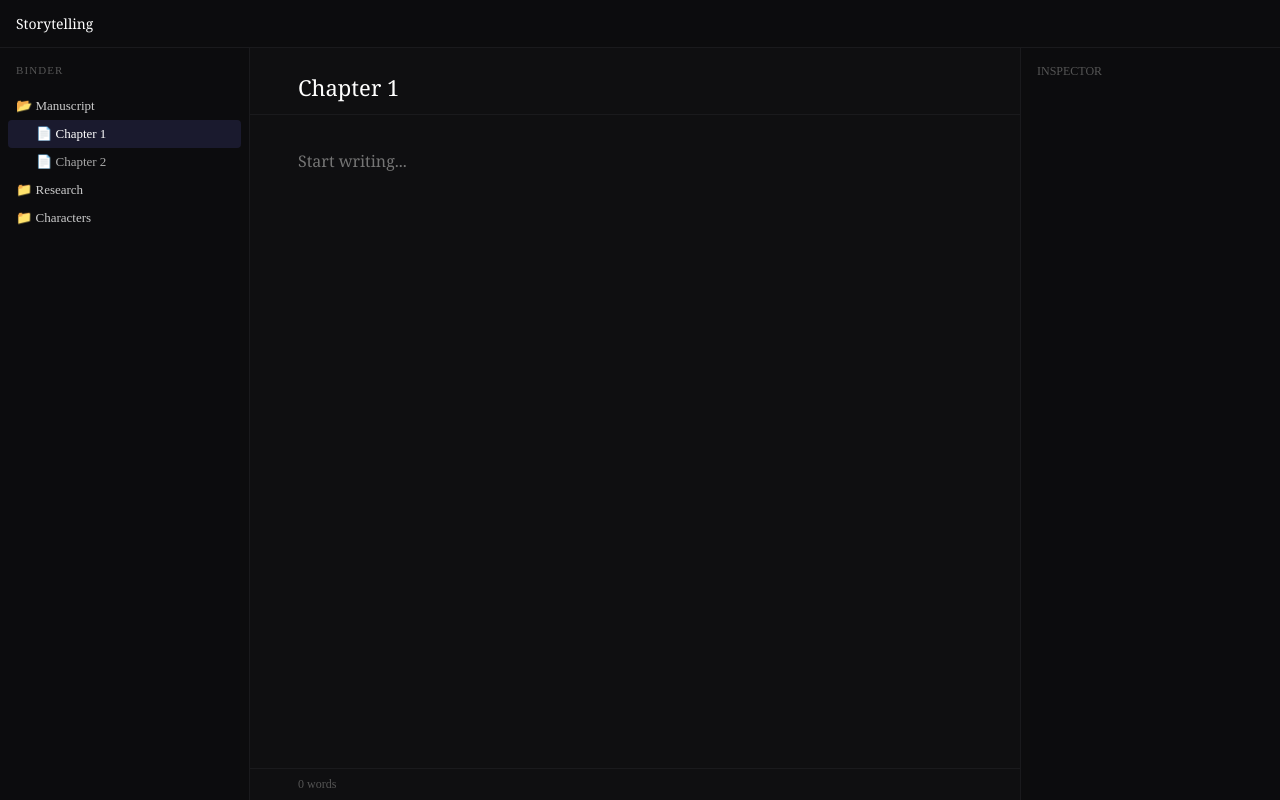
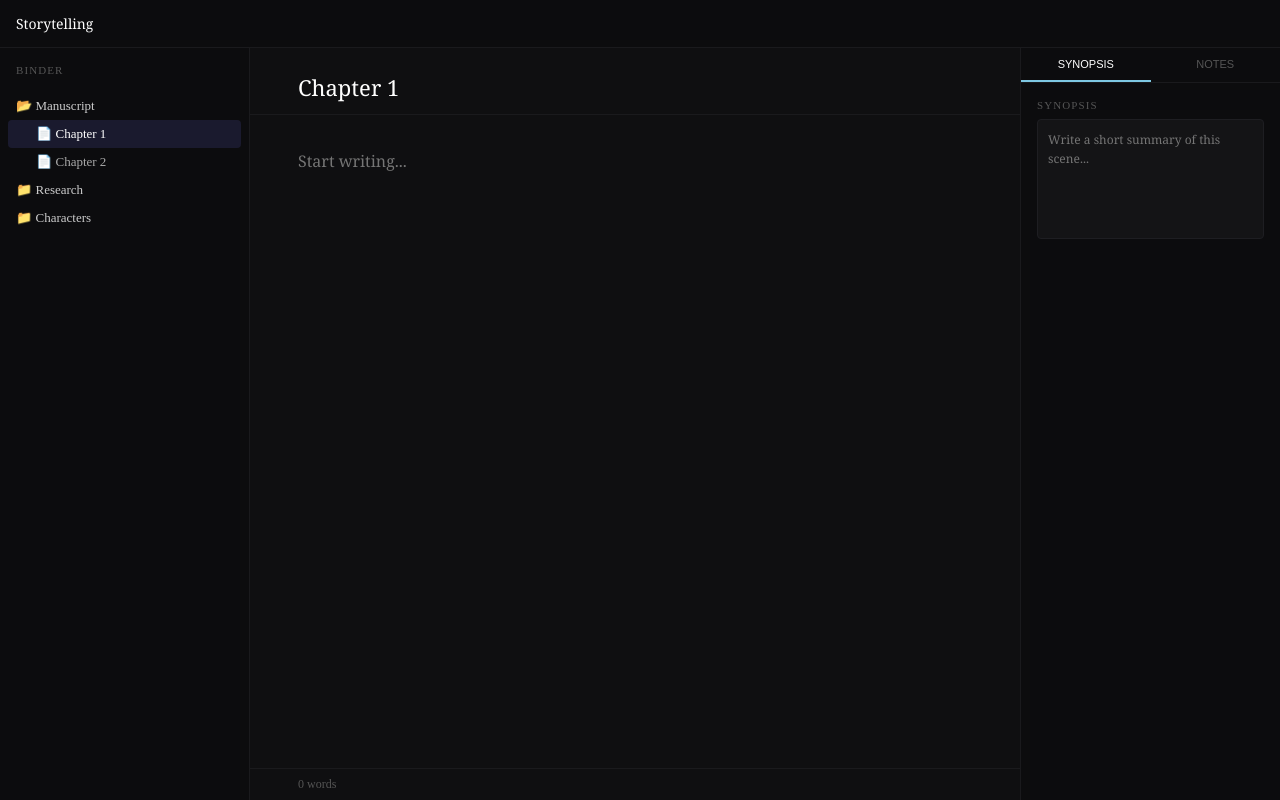
Before and after one commit to dukecarroll1122-ctrl/Storytelling-, a React (Vite) app: page / in a window 1280 px wide. Built offline with nearby package versions, Linux system fonts and the light colour scheme.

Commit message:
add Inspector component with synopsis and notes tabs

```diff
--- a/src/App.jsx
+++ b/src/App.jsx
@@ -1,3 +1,4 @@
+import Inspector from './Inspector'
 import Sidebar from "./Sidebar"
 import Editor from './Editor'
 
@@ -15,9 +16,7 @@ function App() {
 
         <Editor />
 
-        <div style={{ width: '260px', background: '#0c0c0e', borderLeft: '1px solid #1a1a1d' }}>
-          <p style={{ color: '#555', padding: '16px', fontSize: '12px' }}>INSPECTOR</p>
-        </div>
+        <Inspector />
 
       </div>
 
--- /dev/null
+++ b/src/Inspector.jsx
@@ -0,0 +1,56 @@
+import { useState } from 'react'
+
+function Inspector() {
+  const [synopsis, setSynopsis] = useState('')
+  const [notes, setNotes] = useState('')
+  const [activeTab, setActiveTab] = useState('synopsis')
+
+  return (
+    <div style={{ width: '260px', background: '#0c0c0e', borderLeft: '1px solid #1a1a1d', display: 'flex', flexDirection: 'column' }}>
+
+      <div style={{ display: 'flex', borderBottom: '1px solid #1a1a1d' }}>
+        <button
+          onClick={() => setActiveTab('synopsis')}
+          style={{ flex: 1, padding: '10px', background: 'transparent', border: 'none', color: activeTab === 'synopsis' ? '#fff' : '#555', cursor: 'pointer', fontSize: '11px', borderBottom: activeTab === 'synopsis' ? '2px solid #7ec8e3' : '2px solid transparent' }}>
+          SYNOPSIS
+        </button>
+        <button
+          onClick={() => setActiveTab('notes')}
+          style={{ flex: 1, padding: '10px', background: 'transparent', border: 'none', color: activeTab === 'notes' ? '#fff' : '#555', cursor: 'pointer', fontSize: '11px', borderBottom: activeTab === 'notes' ? '2px solid #7ec8e3' : '2px solid transparent' }}>
+          NOTES
+        </button>
+      </div>
+
+      <div style={{ flex: 1, padding: '16px', overflow: 'auto' }}>
+
+        {activeTab === 'synopsis' && (
+          <div>
+            <p style={{ color: '#555', fontSize: '11px', marginBottom: '8px', letterSpacing: '0.1em' }}>SYNOPSIS</p>
+            <textarea
+              value={synopsis}
+              onChange={(e) => setSynopsis(e.target.value)}
+              placeholder="Write a short summary of this scene..."
+              style={{ width: '100%', height: '120px', background: '#141416', border: '1px solid #1e1e22', color: '#999', borderRadius: '4px', padding: '10px', fontSize: '12px', fontFamily: 'Georgia', lineHeight: '1.6', resize: 'none', outline: 'none', boxSizing: 'border-box' }}
+            />
+          </div>
+        )}
+
+        {activeTab === 'notes' && (
+          <div>
+            <p style={{ color: '#555', fontSize: '11px', marginBottom: '8px', letterSpacing: '0.1em' }}>NOTES</p>
+            <textarea
+              value={notes}
+              onChange={(e) => setNotes(e.target.value)}
+              placeholder="Private notes about this document..."
+              style={{ width: '100%', height: '120px', background: '#141416', border: '1px solid #1e1e22', color: '#999', borderRadius: '4px', padding: '10px', fontSize: '12px', fontFamily: 'Georgia', lineHeight: '1.6', resize: 'none', outline: 'none', boxSizing: 'border-box' }}
+            />
+          </div>
+        )}
+
+      </div>
+
+    </div>
+  )
+}
+
+export default Inspector
```
